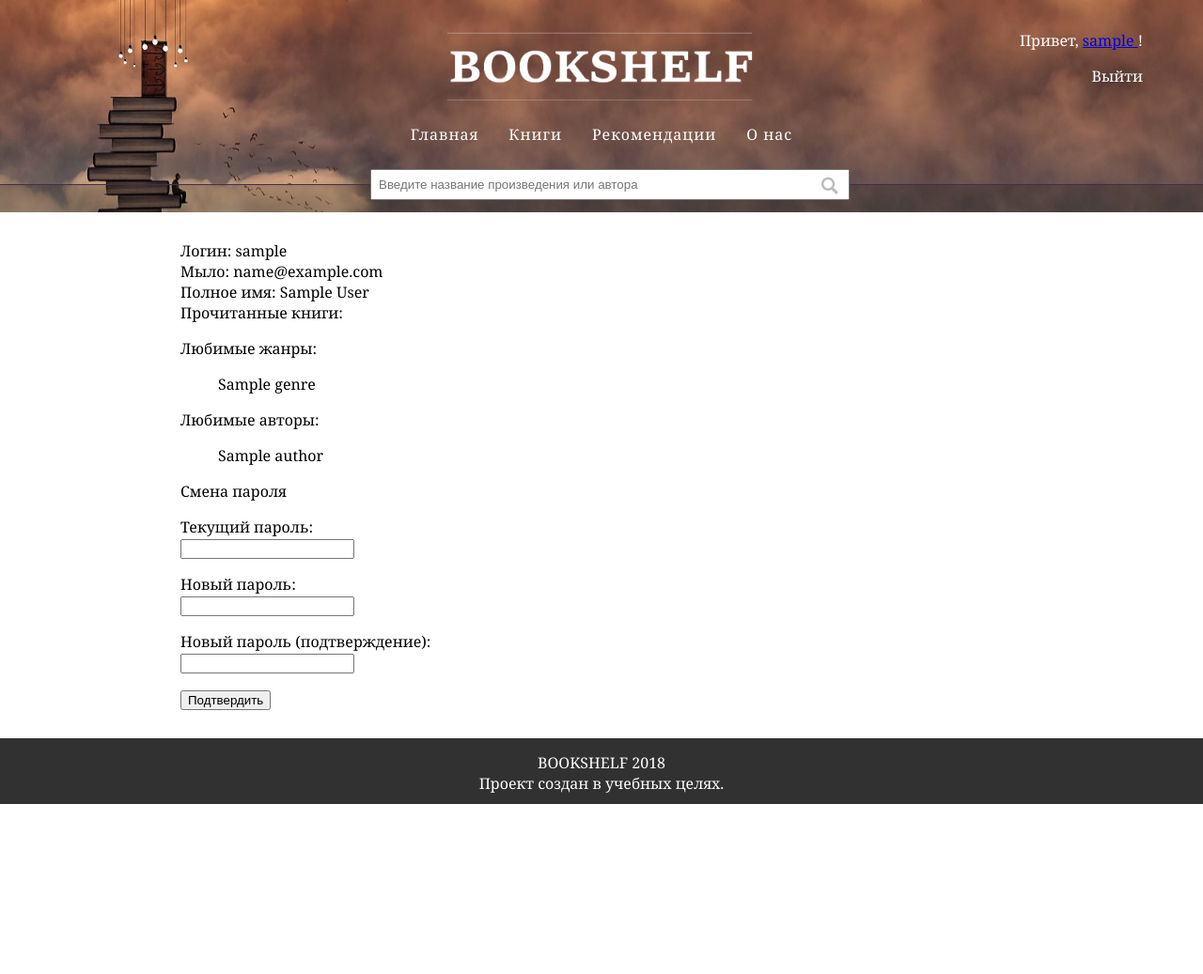
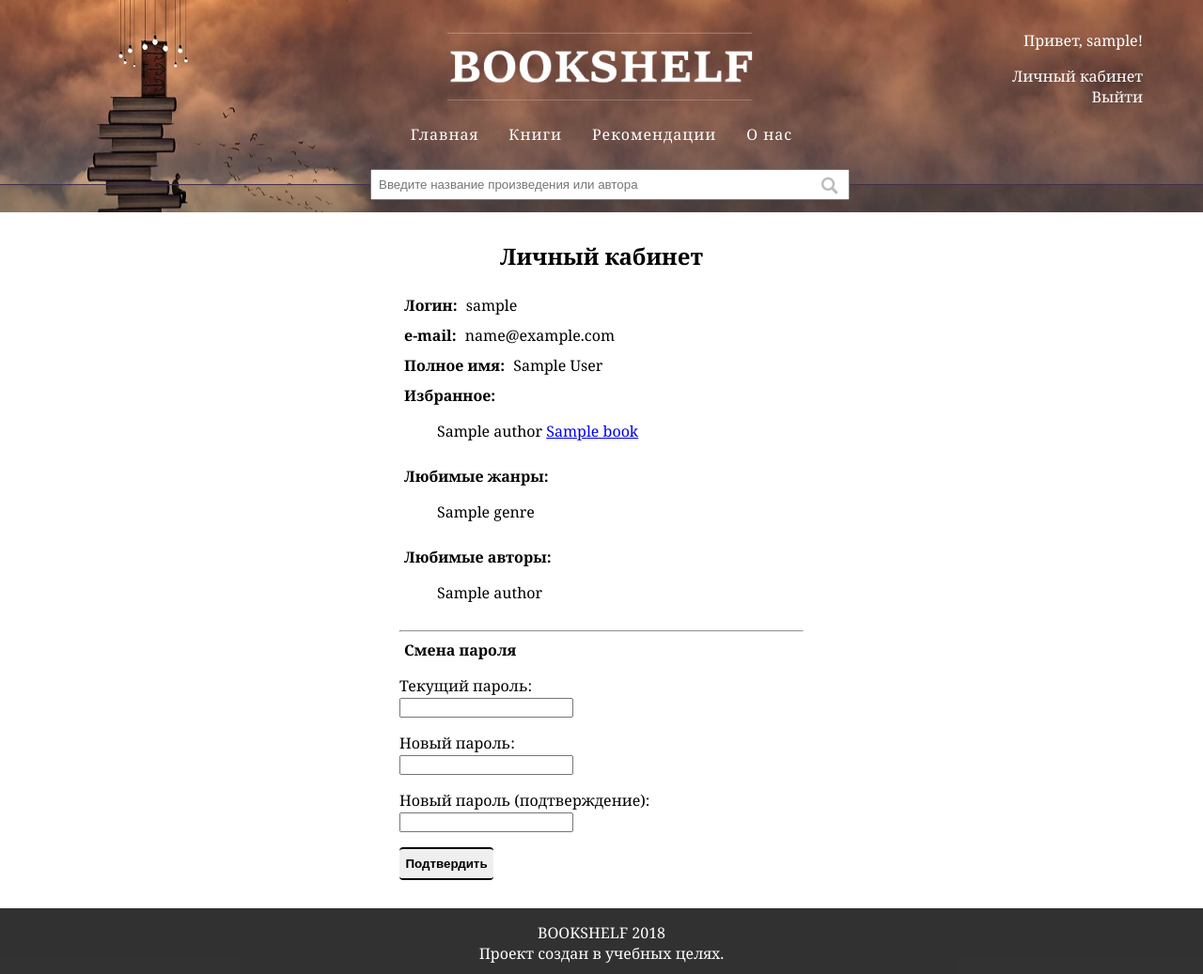
Before and after one commit to ssu-411/project, a Django app: page /user/1 in a window 1280 px wide. Shown: the whole page at 94% size. Before the commit the page ends 856 px from the top, so only its background shows below. Run offline with Django 3.2, Linux system fonts and the light colour scheme; a user stored in the database is signed in; tables that the repository leaves empty hold one stand-in row (values such as "Sample post"); some libraries are stand-ins or nearby versions.

Commit message:
create profile UI page

```diff
--- a/bookshelf/registration/templates/user.html
+++ b/bookshelf/registration/templates/user.html
@@ -1,37 +1,61 @@
 {% extends 'main.html' %}
 
+{% block title %} Profile {% endblock %}
+
+{% load static %}
+
 {% block content %}
-    Логин: {{ profile.user.username }} <br>
-    Мыло: {{ profile.user.email }} <br>
-    Полное имя: {{ profile.user.get_full_name }} <br>
+    <h2 style="text-align: center">Личный кабинет</h2>
+    <div class="profile">
+        <div class="fieldWrapper">
+            <div class="profile_div">Логин:</div>
+            {{ profile.user.username }}
+        </div>
 
-    Прочитанные книги:
+        <div class="fieldWrapper">
+            <div class="profile_div">e-mail:</div>
+            {{ profile.user.email }}
+        </div>
+
+        <div class="fieldWrapper">
+            <div class="profile_div">Полное имя:</div>
+            {{ profile.user.get_full_name }}
+        </div>
+
+        <div class="fieldWrapper">
+            <div class="profile_div">Избранное:</div>
             <ul>
-        {% for book in profile.already_read.all %}
+                {% for book in profile.to_read.all %}
                     <li>{{ book.get_authors }} <a href="/book/{{ book.id }}">{{ book.title }}</a></li>
                 {% endfor %}
             </ul>
+        </div>
 
-    Любимые жанры:
+        <div class="fieldWrapper">
+            <div class="profile_div">Любимые жанры:</div>
             <ul>
                 {% for genre in profile.favorite_genres.all %}
                     <li>{{ genre.name }}</li>
                 {% endfor %}
             </ul>
+        </div>
 
-    Любимые авторы:
+        <div class="fieldWrapper">
+            <div class="profile_div">Любимые авторы:</div>
             <ul>
                 {% for author in profile.favorite_author.all %}
                     <li>{{ author.name }}</li>
                 {% endfor %}
             </ul>
+        </div>
 
+        <hr>
         {% if form %}
             {% if changed %}
                 Пароль успешно сменен
             {% endif %}
             <form method="post">
-            Смена пароля
+                <div class="profile_div">Смена пароля</div>
                 {% csrf_token %}
                 {% for field in form %}
                     <p>
@@ -42,7 +66,8 @@
                         <p style="color: red">{{ error }}</p>
                     {% endfor %}
                 {% endfor %}
-            <button type="submit">Подтвердить</button>
+                <button type="submit" class="profile_btn">Подтвердить</button>
             </form>
         {% endif %}
+    </div>
 {% endblock %}
--- a/bookshelf/registration/views.py
+++ b/bookshelf/registration/views.py
@@ -1,3 +1,4 @@
+from django.contrib.auth.models import User
 from django.contrib.auth.views import PasswordChangeView
 from django.shortcuts import render, redirect
 from django.utils.decorators import method_decorator
@@ -62,7 +63,7 @@
             context = super().get_context_data(**kwargs)
         else:
             context = {}
-        context['profile'] = MyUser.objects.get(id=user_id)
+        context['profile'] = MyUser.objects.get(user=User.objects.get(id=user_id))
         self.extra_context['changed'] = False
         return context
 
--- a/bookshelf/static/style.css
+++ b/bookshelf/static/style.css
@@ -167,6 +167,12 @@
     margin: auto;
 }
 
+.profile {
+    min-width: 430px;
+    max-width: 40%;
+    margin: auto;
+}
+
 .fieldWrapper {
     padding-top: 5px;
     padding-bottom: 5px;
@@ -242,7 +248,7 @@
     z-index: 999;
 }
 
-.oops{
+.oops {
     height: 210px;
     width: 260px;
     background: url(/static/oops.png) no-repeat;
@@ -271,30 +277,32 @@
     vertical-align: top;
 }
 
-.block{ min-width: 200px; }
+.block {
+    min-width: 200px;
+}
 
 tr.border_top td {
-  border-top: 1pt solid #848484;
-  padding-bottom: 10px;
+    border-top: 1pt solid #848484;
+    padding-bottom: 10px;
 }
 
-ul{
+ul {
     list-style: none;
 }
 
 .rating {
-    float:left;
+    float: left;
 }
 
 .rating:not(:checked) > input {
     position: absolute;
     top: -9999px;
-    clip: rect(0,0,0,0);
+    clip: rect(0, 0, 0, 0);
 }
 
 .rating:not(:checked) > label {
     float: right;
-    width :1em;
+    width: 1em;
     padding: 0 .1em;
     overflow: hidden;
     white-space: nowrap;
@@ -302,7 +310,7 @@
     font-size: 200%;
     line-height: 1.2;
     color: #ddd;
-    text-shadow: 1px 1px #bbb, 2px 2px #666, .1em .1em .2em rgba(0,0,0,.5);
+    text-shadow: 1px 1px #bbb, 2px 2px #666, .1em .1em .2em rgba(0, 0, 0, .5);
 }
 
 .rating:not(:checked) > label:before {
@@ -311,13 +319,13 @@
 
 .rating > input:checked ~ label {
     color: #f70;
-    text-shadow:1px 1px #c60, 2px 2px #940, .1em .1em .2em rgba(0,0,0,.5);
+    text-shadow: 1px 1px #c60, 2px 2px #940, .1em .1em .2em rgba(0, 0, 0, .5);
 }
 
 .rating:not(:checked) > label:hover,
 .rating:not(:checked) > label:hover ~ label {
     color: gold;
-    text-shadow:1px 1px goldenrod, 2px 2px #B57340, .1em .1em .2em rgba(0,0,0,.5);
+    text-shadow: 1px 1px goldenrod, 2px 2px #B57340, .1em .1em .2em rgba(0, 0, 0, .5);
 }
 
 .rating > input:checked + label:hover,
@@ -326,7 +334,7 @@
 .rating > input:checked ~ label:hover ~ label,
 .rating > label:hover ~ input:checked ~ label {
     color: #ea0;
-    text-shadow:1px 1px goldenrod, 2px 2px #B57340, .1em .1em .2em rgba(0,0,0,.5);
+    text-shadow: 1px 1px goldenrod, 2px 2px #B57340, .1em .1em .2em rgba(0, 0, 0, .5);
 }
 
 .rating > label:active {
@@ -349,3 +357,20 @@
     color: darkred;
     text-decoration: none;
 }
+
+.profile_div {
+    display: inline;
+    font-size: 16px;
+    font-weight: bold;
+    width: 200px;
+    height: 100px;
+    padding: 5px;
+}
+
+.profile_btn {
+    width: 100px;
+    height: 35px;
+    font-weight: bold;
+    border-style: solid none;
+    border-radius: 4px;
+}
--- a/bookshelf/templates/main.html
+++ b/bookshelf/templates/main.html
@@ -24,8 +24,9 @@
 <header class="top_section">
     <div class="head_right">
         {% if user.is_authenticated %}
-            Привет, <a href="/user/{{ user.id }}">{{ user.username }} </a>!
-            <p><a class="link" href="/logout/">Выйти</a></p>
+            Привет, <a class="link" href="/user/{{ user.id }}">{{ user.username }}</a>!
+            <p></p><a class="link" href="/user/{{ user.id }}">Личный кабинет</a>
+            <a class="link" href="/logout/">Выйти</a></p>
         {% else %}
             <a class="link" onclick="show()" style="cursor:pointer">Вход</a> /
             <a class="link" href="/register">Регистрация</a>
```
Lines whose indentation alone changed are shown as unchanged.
